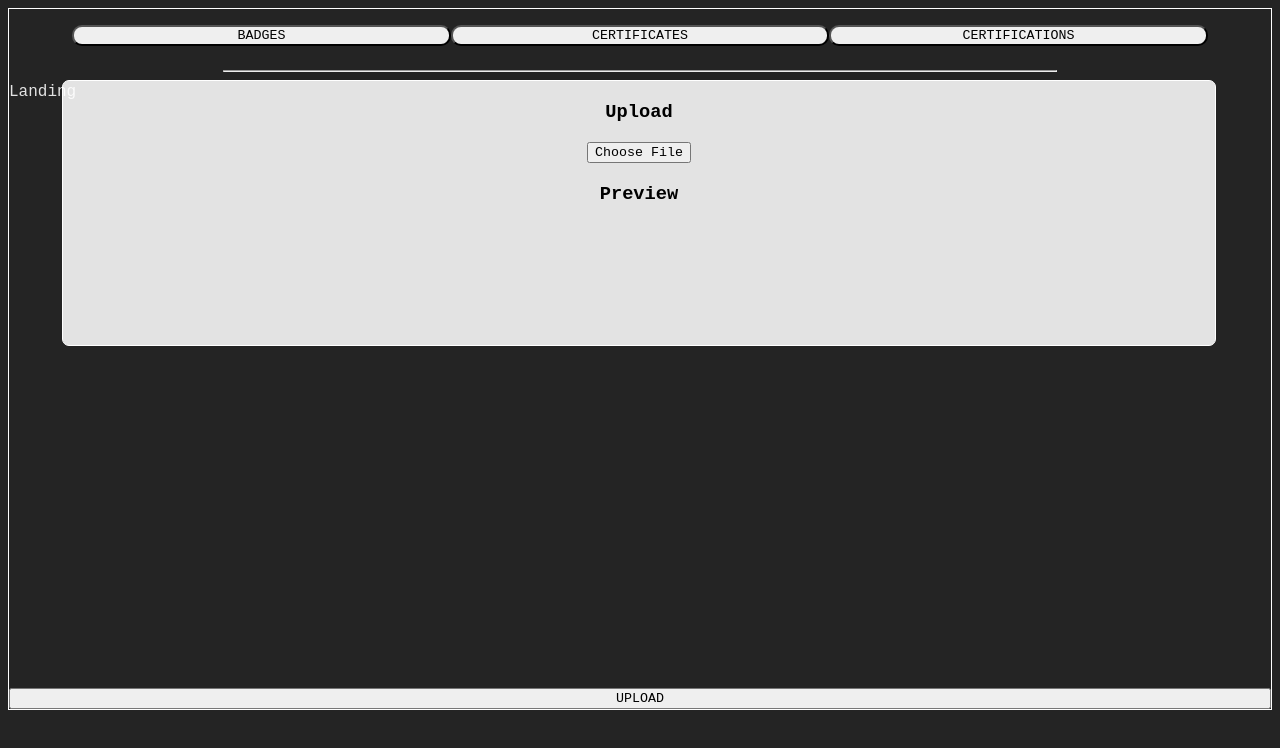
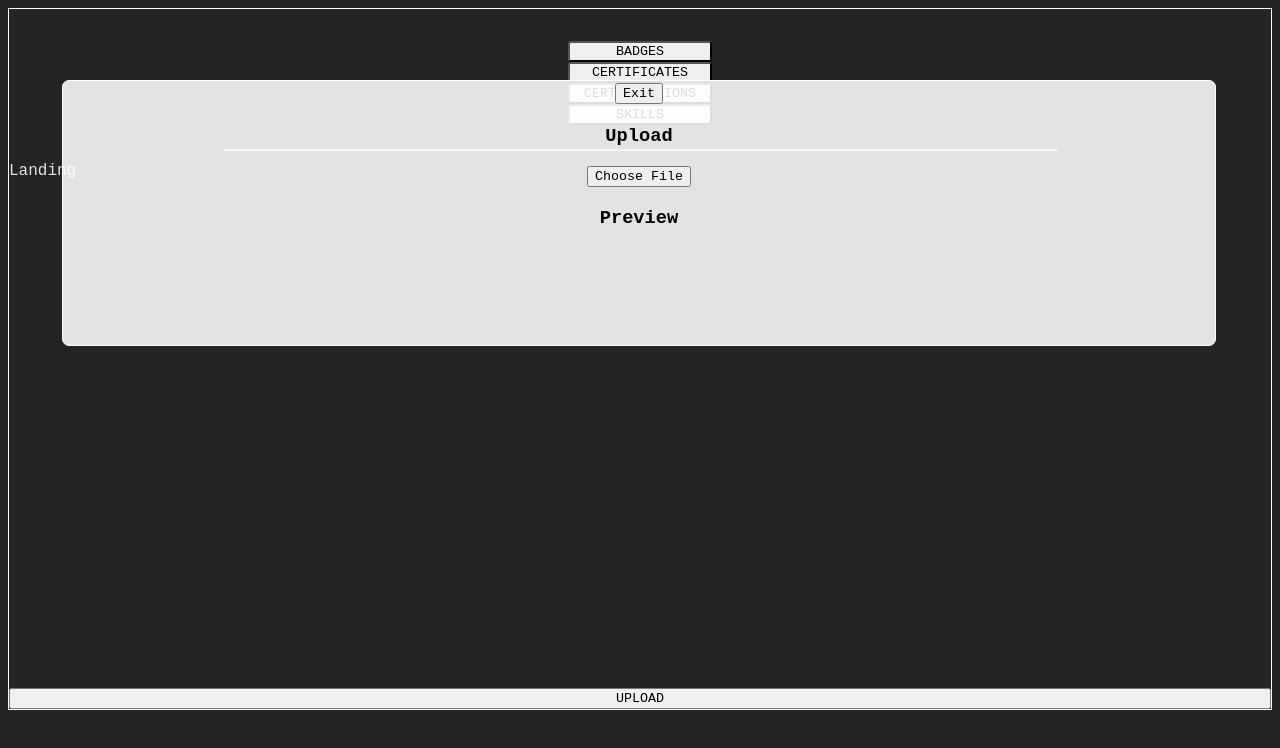
Before and after one commit to JaynewDee/acumen-gold, a React (Vite) app: page / in a window 1280 px wide. Both pictures are taken after a click on the button "UPLOAD". Shown: the top 748 px of the page. Built offline with nearby package versions, Linux system fonts and the light colour scheme.

Commit message:
nav styles

```diff
--- a/src/App.tsx
+++ b/src/App.tsx
@@ -7,6 +7,7 @@ import { AccoladeBox as Container } from "./components/AccoladeBox";
 // Certificates
 // Certifications
 // Honorable Mentions?
+// Skills?
 
 const App: React.FC = () => {
   const [displayState, setDisplayState] = useState("");
@@ -26,7 +27,7 @@ const App: React.FC = () => {
     - Use of the callback in the child component will change the state in this component,
       and this component will include a display switch that renders the respective Accolade category
     - This state variable will also determine the style of the nav buttons, depending
-      on which category/categories are active: true or active: false
+      on which category/categories are -> active: true || active: false
   */
   return (
     <div className="App">
--- a/src/components/AccoladeBox.tsx
+++ b/src/components/AccoladeBox.tsx
@@ -1,15 +1,14 @@
 import React, { Dispatch, SetStateAction, useState } from "react";
 import { categorySwitch } from "./utils/switches";
 import CatNav from "./Nav/CatNav";
-import UploadModal from "./modal/UploadModal";
-import UploadBtn from "./modal/UploadBtn";
-
+import UploadModal from "./Modal/UploadModal";
+import UploadBtn from "./Modal/UploadBtn";
+import { SetState } from "./types";
 // Pass array of accolades data down through and into
 // a map of Accolade components
-
 interface DisplayProps {
   displayState: String;
-  setDisplayState: Dispatch<SetStateAction<String>>;
+  setDisplayState: SetState<String>;
 }
 
 export const AccoladeBox: React.FC<DisplayProps> = ({
@@ -23,7 +22,7 @@ export const AccoladeBox: React.FC<DisplayProps> = ({
       <div className="accolade-box">
         <CatNav displayState={displayState} setDisplayState={setDisplayState} />
         <hr />
-        <UploadModal modalState={modalState} />
+        <UploadModal modalState={modalState} setModalState={setModalState} />
         {categorySwitch(displayState)}
         <UploadBtn setModalState={setModalState} />
       </div>
--- a/src/components/Nav/CatNav.tsx
+++ b/src/components/Nav/CatNav.tsx
@@ -2,7 +2,7 @@ import React, { Dispatch, SetStateAction, useState } from "react";
 import NavBtn from "./NavBtn";
 import { CategoryNavProps } from "./types";
 import "./styles.css";
-const categories = ["badges", "certificates", "certifications"];
+const categories = ["badges", "certificates", "certifications", "skills"];
 
 const CatNav: React.FC<CategoryNavProps> = ({
   displayState,
--- a/src/components/Nav/styles.css
+++ b/src/components/Nav/styles.css
@@ -1,13 +1,15 @@
 .nav-box {
   display: flex;
+  flex-flow: column nowrap;
   justify-content: center;
-  margin: 1rem auto;
+  align-items: center;
+  margin: 2rem auto 1rem;
   width: 100%;
 }
 .nav-btn {
-  border-radius: 10px;
+  border-radius: 3px;
   cursor: pointer;
-  width: 30%;
+  min-width: 9rem;
 }
 .nav-btn:hover,
 .nav-btn-active {
--- a/src/components/data/accolades.ts
+++ b/src/components/data/accolades.ts
@@ -7,22 +7,39 @@ export interface AccoladeType {
   name: String;
   active: boolean;
   status: Status;
+  level?: number;
 }
 
 /*
   Mock, hard-coded image data revealing structure of upload information
 */
+const badgesData: AccoladeType[] = [
+  {
+    id: 1,
+    category: "badges",
+    name: "Cloud Quest",
+    active: false,
+    status: "complete",
+    level: 1
+  }
+];
+const Accolade = ({
+  id,
+  category,
+  name,
+  active,
+  status,
+  level
+}): AccoladeType => ({
+  id,
+  category,
+  name,
+  active,
+  status
+});
 
-export const { badges, certificates, certifications } = {
-  badges: [
-    {
-      id: 1,
-      category: "badges",
-      name: "Cloud Quest",
-      active: false,
-      status: "complete"
-    }
-  ],
+export const { badges, certificates, certifications, skills } = {
+  badges: badgesData,
   certificates: [
     {
       id: 2,
@@ -40,5 +57,14 @@ export const { badges, certificates, certifications } = {
       active: false,
       status: "complete"
     }
+  ],
+  skills: [
+    {
+      id: 14,
+      category: "skills",
+      name: "JavaScript",
+      active: false,
+      level: 7
+    }
   ]
 };
--- a/src/components/modal/UploadModal.tsx
+++ b/src/components/modal/UploadModal.tsx
@@ -1,7 +1,13 @@
-import React, { createRef, useRef, useState } from "react";
+import React, { Dispatch, SetStateAction, useState } from "react";
 import ReactDOM from "react-dom";
 import "./styles.css";
-const UploadModal = ({ modalState }: { modalState: boolean }) => {
+const UploadModal = ({
+  modalState,
+  setModalState
+}: {
+  modalState: boolean;
+  setModalState: Dispatch<SetStateAction<boolean>>;
+}) => {
   const [imgFiles, uploadimg] = useState([]);
 
   const imgFilehandler = (e) => {
@@ -15,12 +21,17 @@ const UploadModal = ({ modalState }: { modalState: boolean }) => {
   const handleClickDefer = () => {
     document.getElementById("invisible-input").click();
   };
-  console.log(imgFiles);
+  const closeModal = () => {
+    setModalState(false);
+  };
   const modal = ReactDOM.createPortal(
     <div
       className="upload-modal-box"
       style={modalState ? { transform: "scale(1)" } : {}}
     >
+      <div>
+        <button onClick={closeModal}>Exit</button>
+      </div>
       <h3>Upload</h3>
       <button onClick={handleClickDefer}>Choose File</button>
       <input
--- a/src/components/modal/styles.css
+++ b/src/components/modal/styles.css
@@ -13,6 +13,7 @@
   background-color: rgba(255, 255, 255, 0.87);
   color: black;
   overflow: auto;
+  transition: all 1s;
 }
 .upload-btn {
   margin-top: auto;
--- /dev/null
+++ b/src/components/types.ts
@@ -0,0 +1,3 @@
+import { Dispatch, SetStateAction } from "react";
+
+export type SetState<T> = Dispatch<SetStateAction<T>>;
```
Also changed, not shown: src/App.css (+0 -25 lines), src/components/Auth/LoginBtn.tsx (added, +18 -0 lines), src/components/utils/switches.tsx (+7 -1 lines), 1 other file (tests, documents, lock files or other folders).
